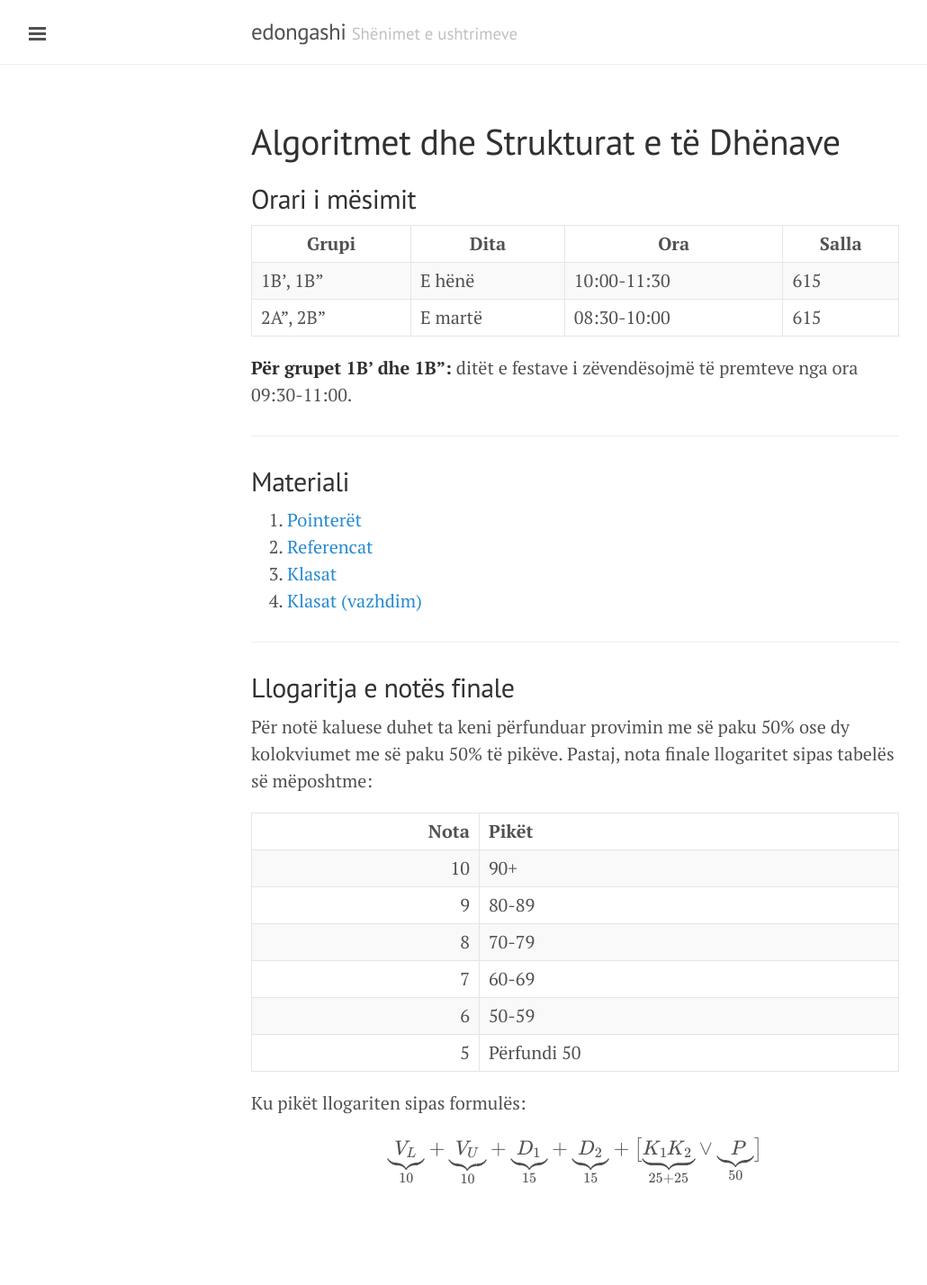
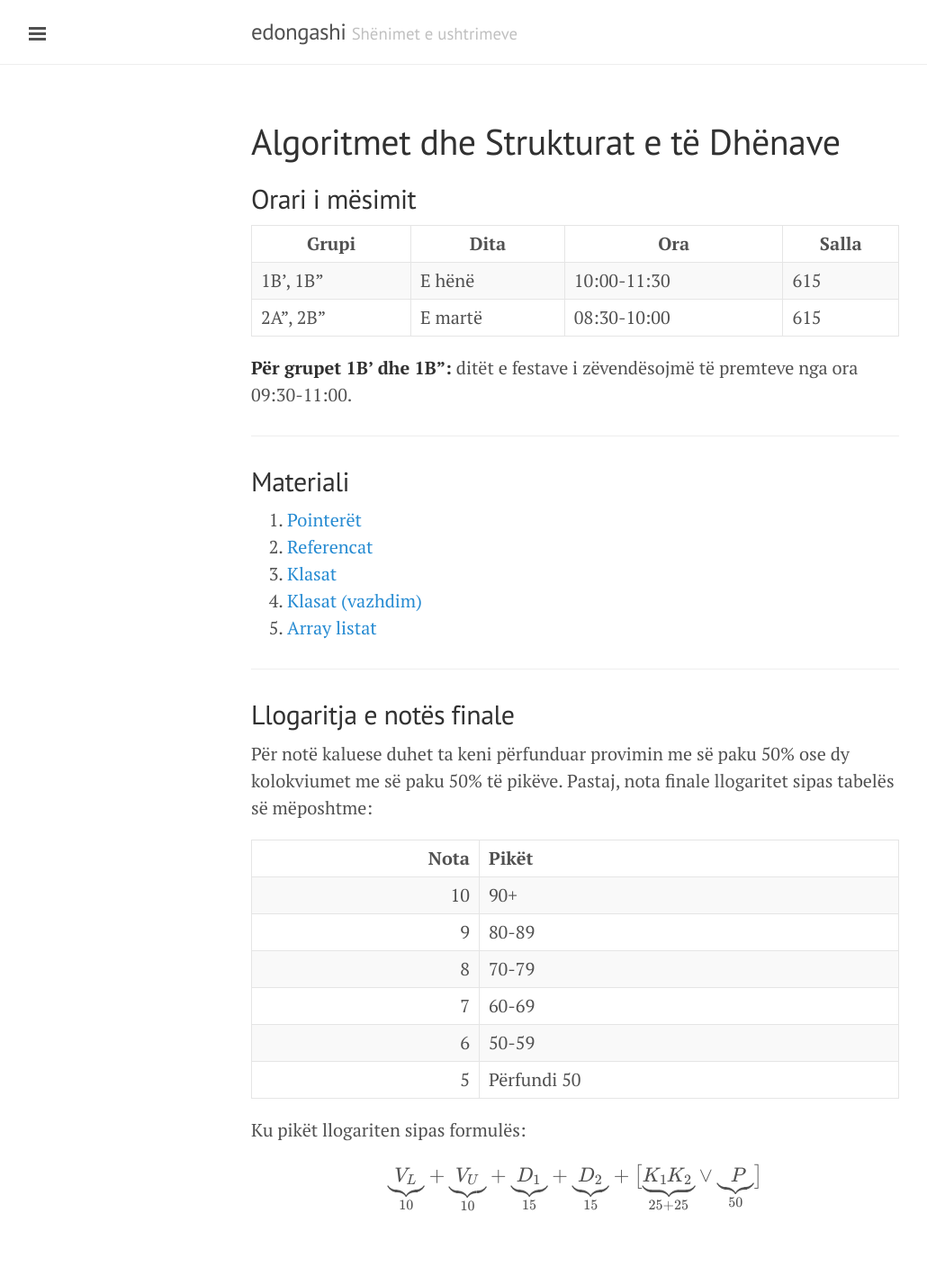
Before and after one commit to edongashi/edongashi.github.io, a Jekyll site: the page built from lendet/algoritmet-dhe-strukturat-e-te-dhenave/index.md, in a window 1280 px wide. Shown: the whole page at 90% size, without its empty margins (1-1031 px from the left). Built offline with Jekyll 4.4.1, drawn with Linux system fonts in a browser that asks for light colours; our own code applies the rules of GitHub Pages for plain Markdown files; formulas are drawn with MathJax 3; before the commit the page ends 1398 px from its top, so only the background shows below that.

Commit message:
Add link to w5

```diff
--- a/lendet/algoritmet-dhe-strukturat-e-te-dhenave/index.md
+++ b/lendet/algoritmet-dhe-strukturat-e-te-dhenave/index.md
@@ -24,6 +24,7 @@ suppresshooks: true
 2. [Referencat](/lendet/algoritmet-dhe-strukturat-e-te-dhenave/java2)
 3. [Klasat](/lendet/algoritmet-dhe-strukturat-e-te-dhenave/java3)
 4. [Klasat (vazhdim)](/lendet/algoritmet-dhe-strukturat-e-te-dhenave/java4)
+5. [Array listat](/lendet/algoritmet-dhe-strukturat-e-te-dhenave/java5)
 
 <!-- 1. [Pointerët, referencat](/lendet/algoritmet-dhe-strukturat-e-te-dhenave/java1) -->
 <!-- 2. [Klasat](/lendet/algoritmet-dhe-strukturat-e-te-dhenave/java2)
```
